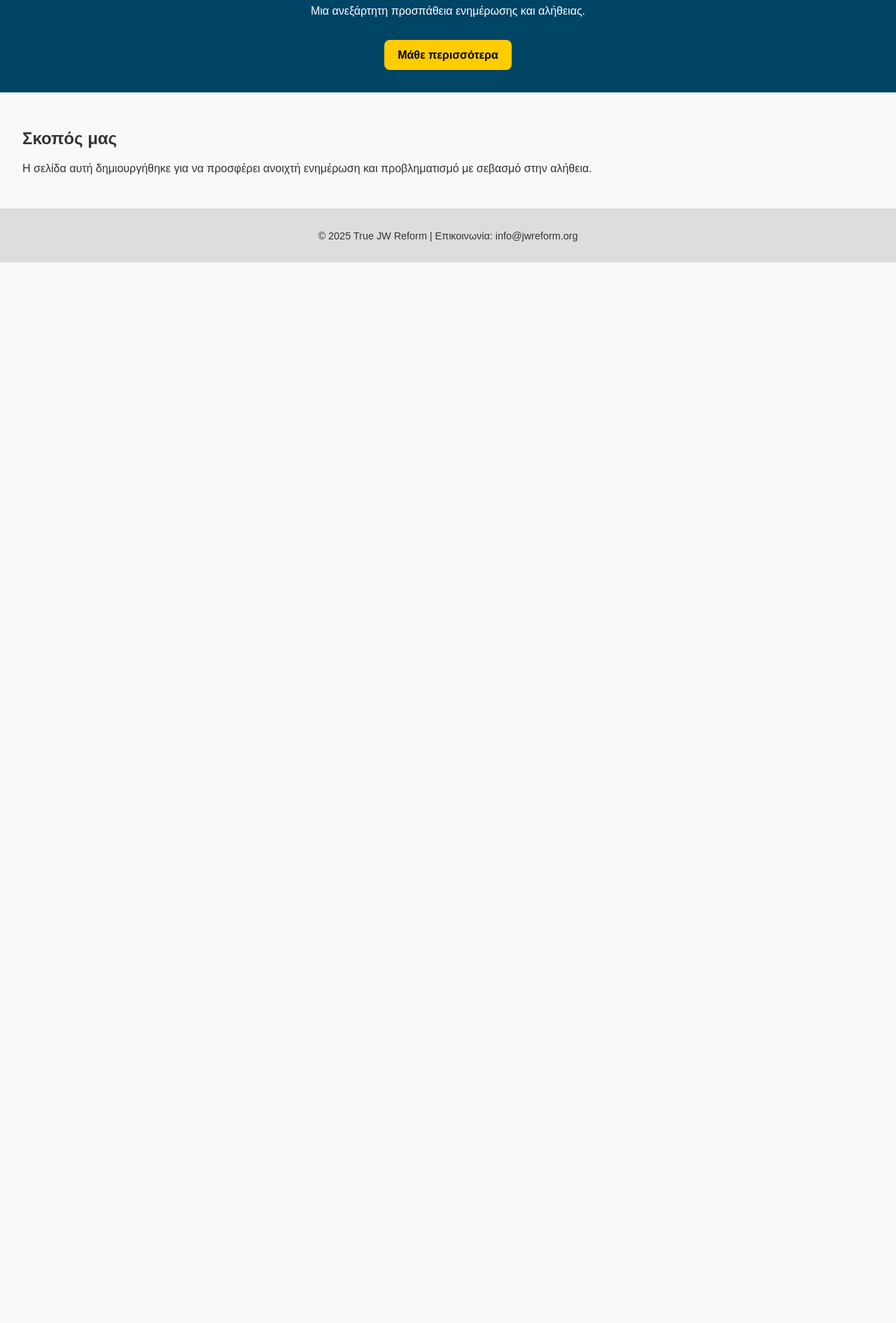
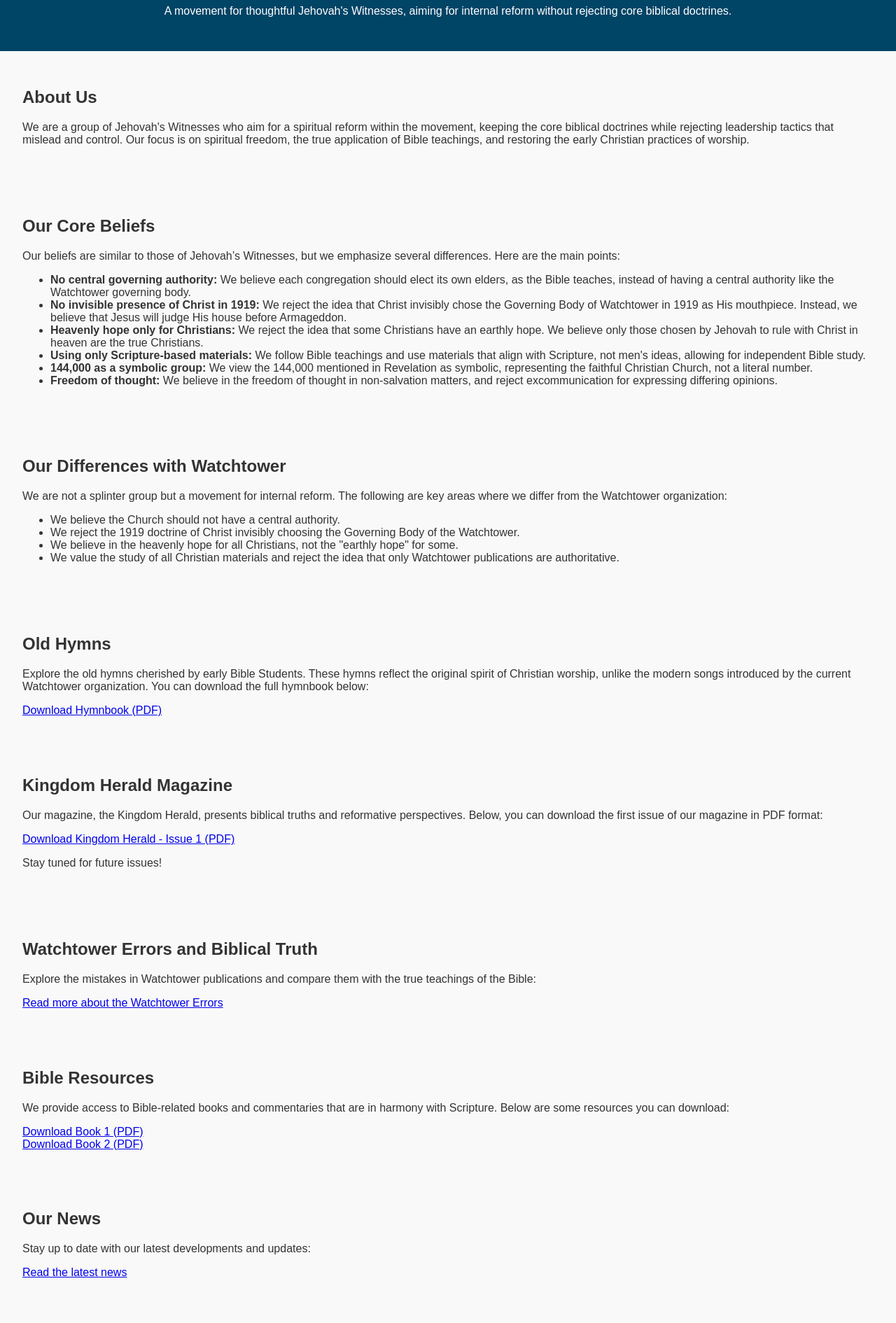
Before and after one commit to JWReform/True-JW-Reform, a plain HTML site: page index.html in a window 1280 px wide. Shown: the part 105-1995 px from the top of the page at 70% size. Before the commit the page ends 800 px from the top, so only its background shows below. Drawn offline with Linux system fonts and the light colour scheme.

Commit message:
Add files via upload

```diff
--- a/index.html
+++ b/index.html
@@ -1,24 +1,110 @@
 <!DOCTYPE html>
-<html lang="el">
+<html lang="en">
 <head>
     <meta charset="UTF-8">
+    <meta name="viewport" content="width=device-width, initial-scale=1.0">
     <title>True JW Reform</title>
     <link rel="stylesheet" href="style.css">
 </head>
 <body>
+
+    <!-- Header Section -->
     <header>
-    <h1>Καλώς ήλθατε στην True JW Reform</h1>
-    <p>Μια ανεξάρτητη προσπάθεια ενημέρωσης και αλήθειας.</p>
-    <a href="#more" class="button">Μάθε περισσότερα</a>
+        <h1>Welcome to True JW Reform</h1>
+        <p>A movement for thoughtful Jehovah's Witnesses, aiming for internal reform without rejecting core biblical doctrines.</p>
     </header>
 
-  <section id="more">
-    <h2>Σκοπός μας</h2>
-    <p>Η σελίδα αυτή δημιουργήθηκε για να προσφέρει ανοιχτή ενημέρωση και προβληματισμό με σεβασμό στην αλήθεια.</p>
+    <!-- About Us Section -->
+    <section id="about-us">
+        <h2>About Us</h2>
+        <p>We are a group of Jehovah's Witnesses who aim for a spiritual reform within the movement, keeping the core biblical doctrines while rejecting leadership tactics that mislead and control. Our focus is on spiritual freedom, the true application of Bible teachings, and restoring the early Christian practices of worship.</p>
     </section>
 
-  <footer>
-    <p>© 2025 True JW Reform | Επικοινωνία: info@jwreform.org</p>
-  </footer>
+    <!-- Core Beliefs Section -->
+    <section id="core-beliefs">
+        <h2>Our Core Beliefs</h2>
+        <p>Our beliefs are similar to those of Jehovah’s Witnesses, but we emphasize several differences. Here are the main points:</p>
+        <ul>
+            <li><strong>No central governing authority:</strong> We believe each congregation should elect its own elders, as the Bible teaches, instead of having a central authority like the Watchtower governing body.</li>
+            <li><strong>No invisible presence of Christ in 1919:</strong> We reject the idea that Christ invisibly chose the Governing Body of Watchtower in 1919 as His mouthpiece. Instead, we believe that Jesus will judge His house before Armageddon.</li>
+            <li><strong>Heavenly hope only for Christians:</strong> We reject the idea that some Christians have an earthly hope. We believe only those chosen by Jehovah to rule with Christ in heaven are the true Christians.</li>
+            <li><strong>Using only Scripture-based materials:</strong> We follow Bible teachings and use materials that align with Scripture, not men's ideas, allowing for independent Bible study.</li>
+            <li><strong>144,000 as a symbolic group:</strong> We view the 144,000 mentioned in Revelation as symbolic, representing the faithful Christian Church, not a literal number.</li>
+            <li><strong>Freedom of thought:</strong> We believe in the freedom of thought in non-salvation matters, and reject excommunication for expressing differing opinions.</li>
+        </ul>
+    </section>
+
+    <!-- Differences with Watchtower Section -->
+    <section id="differences-with-watchtower">
+        <h2>Our Differences with Watchtower</h2>
+        <p>We are not a splinter group but a movement for internal reform. The following are key areas where we differ from the Watchtower organization:</p>
+        <ul>
+            <li>We believe the Church should not have a central authority.</li>
+            <li>We reject the 1919 doctrine of Christ invisibly choosing the Governing Body of the Watchtower.</li>
+            <li>We believe in the heavenly hope for all Christians, not the "earthly hope" for some.</li>
+            <li>We value the study of all Christian materials and reject the idea that only Watchtower publications are authoritative.</li>
+        </ul>
+    </section>
+
+    <!-- Old Hymns Section -->
+    <section id="old-hymns">
+        <h2>Old Hymns</h2>
+        <p>Explore the old hymns cherished by early Bible Students. These hymns reflect the original spirit of Christian worship, unlike the modern songs introduced by the current Watchtower organization. You can download the full hymnbook below:</p>
+        <a href="path_to_your_pdf_file" target="_blank">Download Hymnbook (PDF)</a>
+    </section>
+
+    <!-- Kingdom Herald Magazine Section -->
+    <section id="kingdom-herald">
+        <h2>Kingdom Herald Magazine</h2>
+        <p>Our magazine, the Kingdom Herald, presents biblical truths and reformative perspectives. Below, you can download the first issue of our magazine in PDF format:</p>
+        <a href="path_to_first_issue_pdf" target="_blank">Download Kingdom Herald - Issue 1 (PDF)</a>
+        <p>Stay tuned for future issues!</p>
+    </section>
+
+    <!-- Watchtower Errors Section -->
+    <section id="watchtower-errors">
+        <h2>Watchtower Errors and Biblical Truth</h2>
+        <p>Explore the mistakes in Watchtower publications and compare them with the true teachings of the Bible:</p>
+        <a href="link_to_article" target="_blank">Read more about the Watchtower Errors</a>
+    </section>
+
+    <!-- Bible Resources Section -->
+    <section id="bible-resources">
+        <h2>Bible Resources</h2>
+        <p>We provide access to Bible-related books and commentaries that are in harmony with Scripture. Below are some resources you can download:</p>
+        <a href="link_to_book_1" target="_blank">Download Book 1 (PDF)</a><br>
+        <a href="link_to_book_2" target="_blank">Download Book 2 (PDF)</a>
+    </section>
+
+    <!-- Our News Section -->
+    <section id="our-news">
+        <h2>Our News</h2>
+        <p>Stay up to date with our latest developments and updates:</p>
+        <a href="link_to_news_article" target="_blank">Read the latest news</a>
+    </section>
+
+    <!-- Biblical Videos Section -->
+    <section id="biblical-videos">
+        <h2>Biblical Videos</h2>
+        <p>Watch our selection of biblical videos that cover various teachings and interpretations:</p>
+        <a href="https://www.youtube.com/watch?v=qrxWT6XtsHw" target="_blank">Watch Video 1</a><br>
+        <a href="https://www.youtube.com/watch?v=YmbG2UJSzVI" target="_blank">Watch Video 2</a>
+    </section>
+
+    <!-- External Links Section -->
+    <section id="external-links">
+        <h2>Recommended Websites</h2>
+        <p>Here are some other websites we recommend for further reading:</p>
+        <a href="https://www.beyondwatchtower.com/" target="_blank">Website 1</a><br>
+        <a href="https://www.jwfacts.com/" target="_blank">Website 2</a>
+    </section>
+
+    <!-- Contact Us Section -->
+    <section id="contact-us">
+        <h2>Contact Us</h2>
+        <p>We would love to hear from you! Feel free to send us your comments or questions:</p>
+        <p>Email: <a href="mailto:agnusperpetua@gmail.com">agnusperpetua@gmail.com</a></p>
+    </section>
+
 </body>
 </html>
```
Lines whose indentation alone changed are shown as unchanged.
